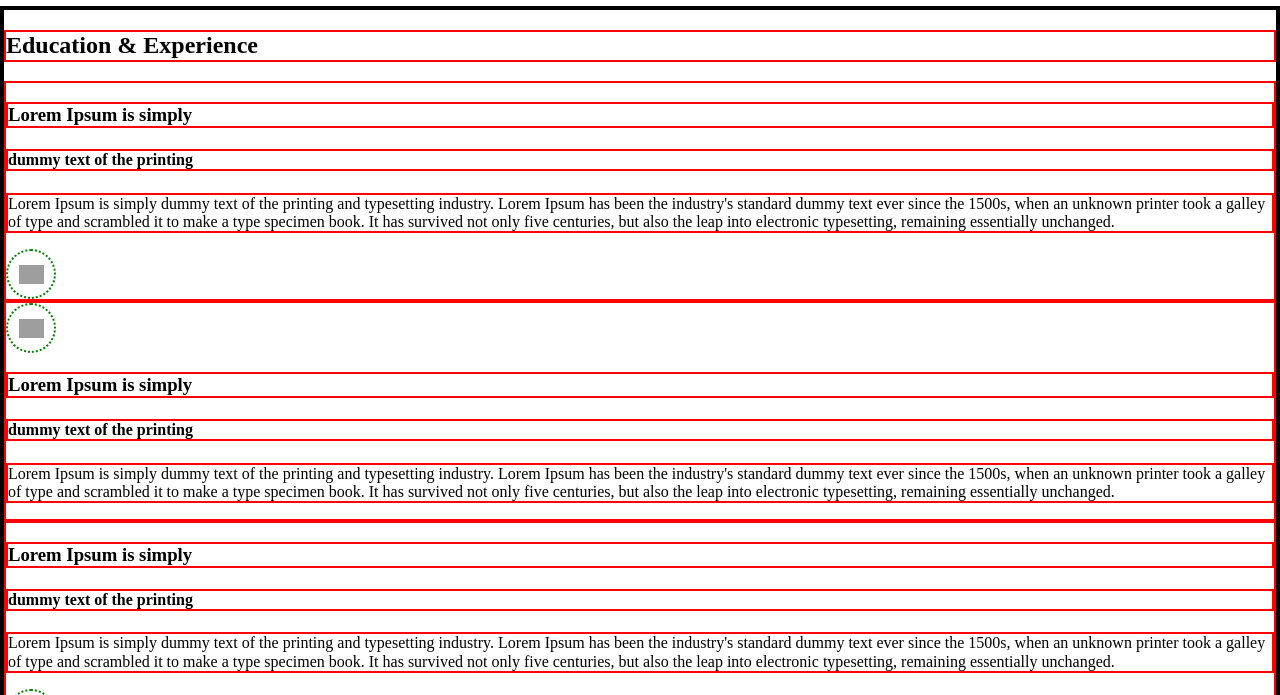
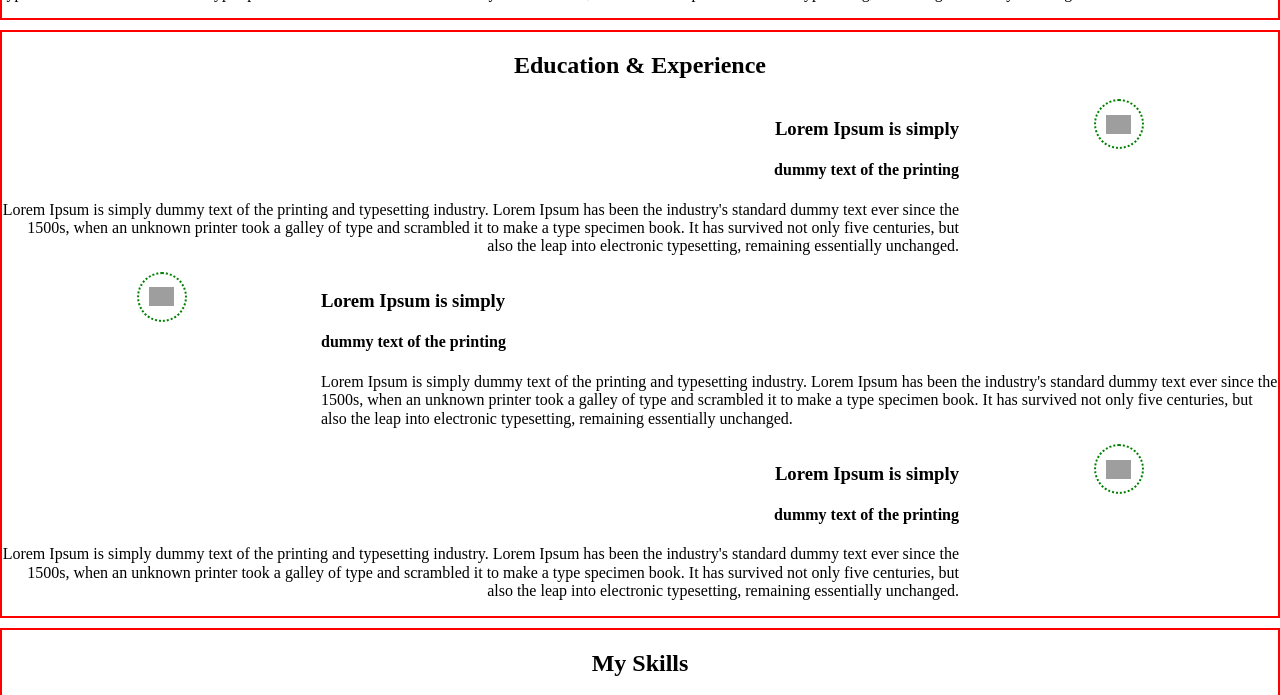
Before and after one commit to fjeansilva/personal-portfolio, a PHP site: page / in a window 1280 px wide. Shown: the part 1014-1709 px from the top of the page. Run offline with PHP 8.4, Linux system fonts and the light colour scheme; some libraries are stand-ins or nearby versions; grey boxes are pictures that could not be loaded.

Commit message:
insert rules css for education

```diff
--- a/css/style.css
+++ b/css/style.css
@@ -93,8 +93,9 @@ body, html {
  *
  */
 
-.main {
-
+.main > * {
+  border: 2px solid red;
+  margin: 10px 0;
 }
 
 /*
@@ -114,11 +115,17 @@ body, html {
  */
 
 .education {
-  border: 4px solid;
+
 }
 
-.education * {
-  border: 2px solid red;
+.education > .details {
+  display: flex;
+  flex-flow: row wrap;
+  justify-content: flex-start;
+}
+
+.education > .details > .content {
+  max-width: 75%;
 }
 
 .education > .details > .icon {
@@ -130,6 +137,7 @@ body, html {
   background-repeat: no-repeat;
   border: 2px dotted green;
   border-radius: 50%;
+  margin: 0 auto;
 }
 
 /*
@@ -139,7 +147,13 @@ body, html {
  */
 
 .skill {
+  display: flex;
+  flex-flow: row wrap;
+}
 
+.skill > .title {
+  width: 100%;
+  text-align: center;
 }
 
 /*
@@ -191,3 +205,17 @@ body, html {
 .footer {
 
 }
+
+/*
+ *
+ * Utilities
+ *
+ */
+
+.text-center {
+  text-align: center;
+}
+
+.text-right {
+  text-align: right;
+}
--- a/index.html
+++ b/index.html
@@ -47,56 +47,62 @@
       </section>
 
       <section class="education">
-        <h2>Education & Experience</h2>
+        <h2 class="text-center">Education & Experience</h2>
         <article class="details">
+          <div class="content text-right">
             <h3>Lorem Ipsum is simply</h3>
             <h4>dummy text of the printing</h4>
             <p>
               Lorem Ipsum is simply dummy text of the printing and typesetting industry. Lorem Ipsum has been the industry's standard dummy text ever since the 1500s, when an unknown printer took a galley of type and scrambled it to make a type specimen book. It has survived not only five centuries, but also the leap into electronic typesetting, remaining essentially unchanged.
             </p>
+          </div>
           <div class="icon"></div>
         </article>
         <article class="details">
           <div class="icon"></div>
+          <div class="content">
             <h3>Lorem Ipsum is simply</h3>
             <h4>dummy text of the printing</h4>
             <p>
               Lorem Ipsum is simply dummy text of the printing and typesetting industry. Lorem Ipsum has been the industry's standard dummy text ever since the 1500s, when an unknown printer took a galley of type and scrambled it to make a type specimen book. It has survived not only five centuries, but also the leap into electronic typesetting, remaining essentially unchanged.
             </p>
+          </div>
         </article>
         <article class="details">
+          <div class="content text-right">
             <h3>Lorem Ipsum is simply</h3>
             <h4>dummy text of the printing</h4>
             <p>
               Lorem Ipsum is simply dummy text of the printing and typesetting industry. Lorem Ipsum has been the industry's standard dummy text ever since the 1500s, when an unknown printer took a galley of type and scrambled it to make a type specimen book. It has survived not only five centuries, but also the leap into electronic typesetting, remaining essentially unchanged.
             </p>
+          </div>
           <div class="icon"></div>
         </article>
       </section>
 
       <section class="skill">
-        <h2>My Skills</h2>
-        <article class="">
+        <h2 class="title">My Skills</h2>
+        <article class="item">
           <img src="https://placeimg.com/100/100/tech/sepia" alt="Imagem">
           <h4>Lorem Ipsum</h4>
         </article>
-        <article class="">
+        <article class="item">
           <img src="https://placeimg.com/100/100/tech/sepia" alt="Imagem">
           <h4>Lorem Ipsum</h4>
         </article>
-        <article class="">
+        <article class="item">
           <img src="https://placeimg.com/100/100/tech/sepia" alt="Imagem">
           <h4>Lorem Ipsum</h4>
         </article>
-        <article class="">
+        <article class="item">
           <img src="https://placeimg.com/100/100/tech/sepia" alt="Imagem">
           <h4>Lorem Ipsum</h4>
         </article>
-        <article class="">
+        <article class="item">
           <img src="https://placeimg.com/100/100/tech/sepia" alt="Imagem">
           <h4>Lorem Ipsum</h4>
         </article>
-        <article class="">
+        <article class="item">
           <img src="https://placeimg.com/100/100/tech/sepia" alt="Imagem">
           <h4>Lorem Ipsum</h4>
         </article>
```
Lines whose indentation alone changed are shown as unchanged.
